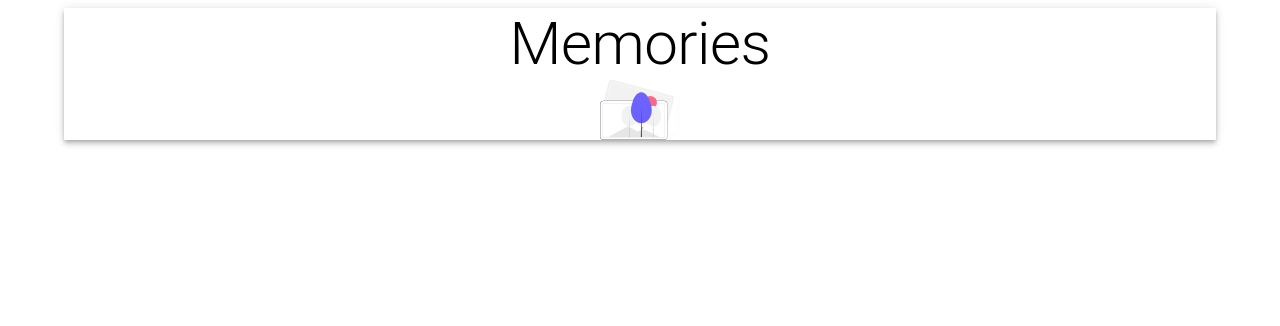
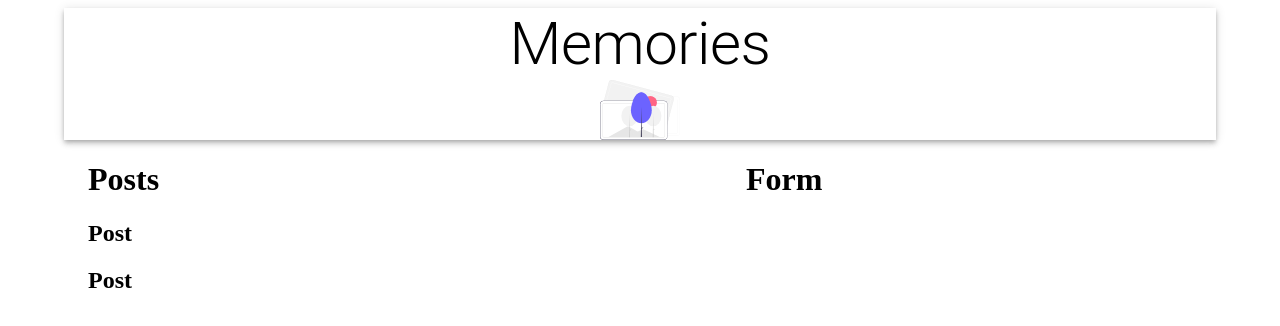
Before and after one commit to Akshay0231/memories-frontend, a React (Create React App) app: page / in a window 1280 px wide. Shown: the top 326 px of the page. Built offline with nearby package versions, Linux system fonts and the light colour scheme.

Commit message:
Components | Form, Posts,Post structure added

```diff
--- a/src/App.js
+++ b/src/App.js
@@ -1,4 +1,6 @@
 import { Container, AppBar, Typography, Grow, Grid } from '@mui/material'
+import Form from './components/Form/Form';
+import Posts from './components/Posts/Posts';
 import memories from './images/memories.svg'
 
 function App() {
@@ -8,6 +10,18 @@
         <Typography variant='h2' align='center'>Memories</Typography>
         <img src={memories} alt="memories" height="60" />
       </AppBar>
+      <Grow in>
+        <Container>
+          <Grid container justify="space-between" alignItems="stretch" spacing={3}>
+            <Grid item xs={12} sm={7}>
+              <Posts />
+            </Grid>
+            <Grid item xs={12} sm={4}>
+              <Form />
+            </Grid>
+          </Grid>
+        </Container>
+      </Grow>
     </Container>
   );
 }
--- a/src/components/Form/Form.js
+++ b/src/components/Form/Form.js
@@ -0,0 +1,9 @@
+import React from 'react'
+
+const Form = () => {
+    return (
+        <h1>Form</h1>
+    )
+}
+
+export default Form
--- a/src/components/Posts/Post/Post.js
+++ b/src/components/Posts/Post/Post.js
@@ -0,0 +1,9 @@
+import React from 'react'
+
+const Post = () => {
+    return (
+        <h2>Post</h2>
+    )
+}
+
+export default Post
--- a/src/components/Posts/Posts.js
+++ b/src/components/Posts/Posts.js
@@ -0,0 +1,14 @@
+import React from 'react'
+import Post from './Post/Post'
+
+const Posts = () => {
+    return (
+        <div>
+            <h1>Posts</h1>
+            <Post />
+            <Post />
+        </div>
+    )
+}
+
+export default Posts
```
